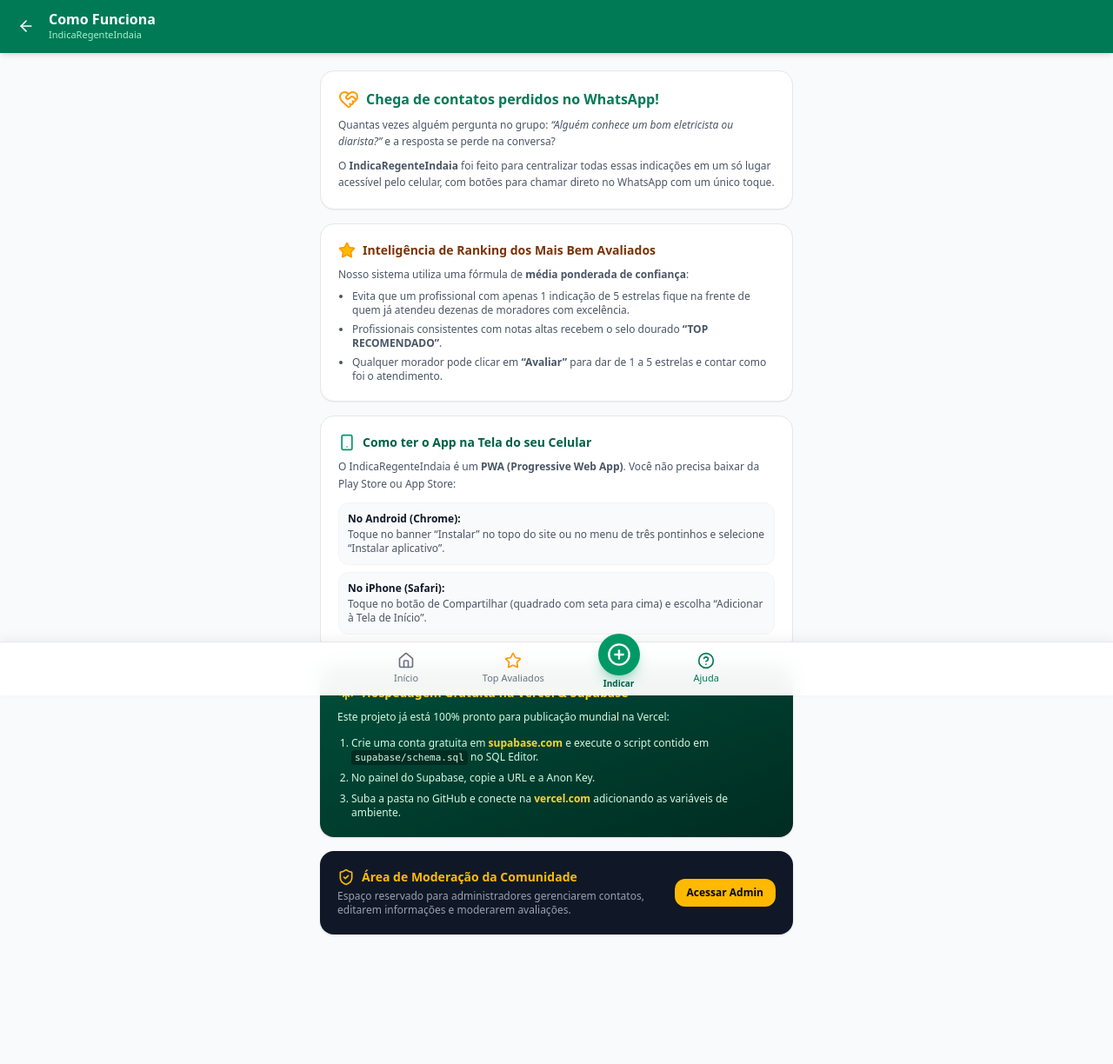
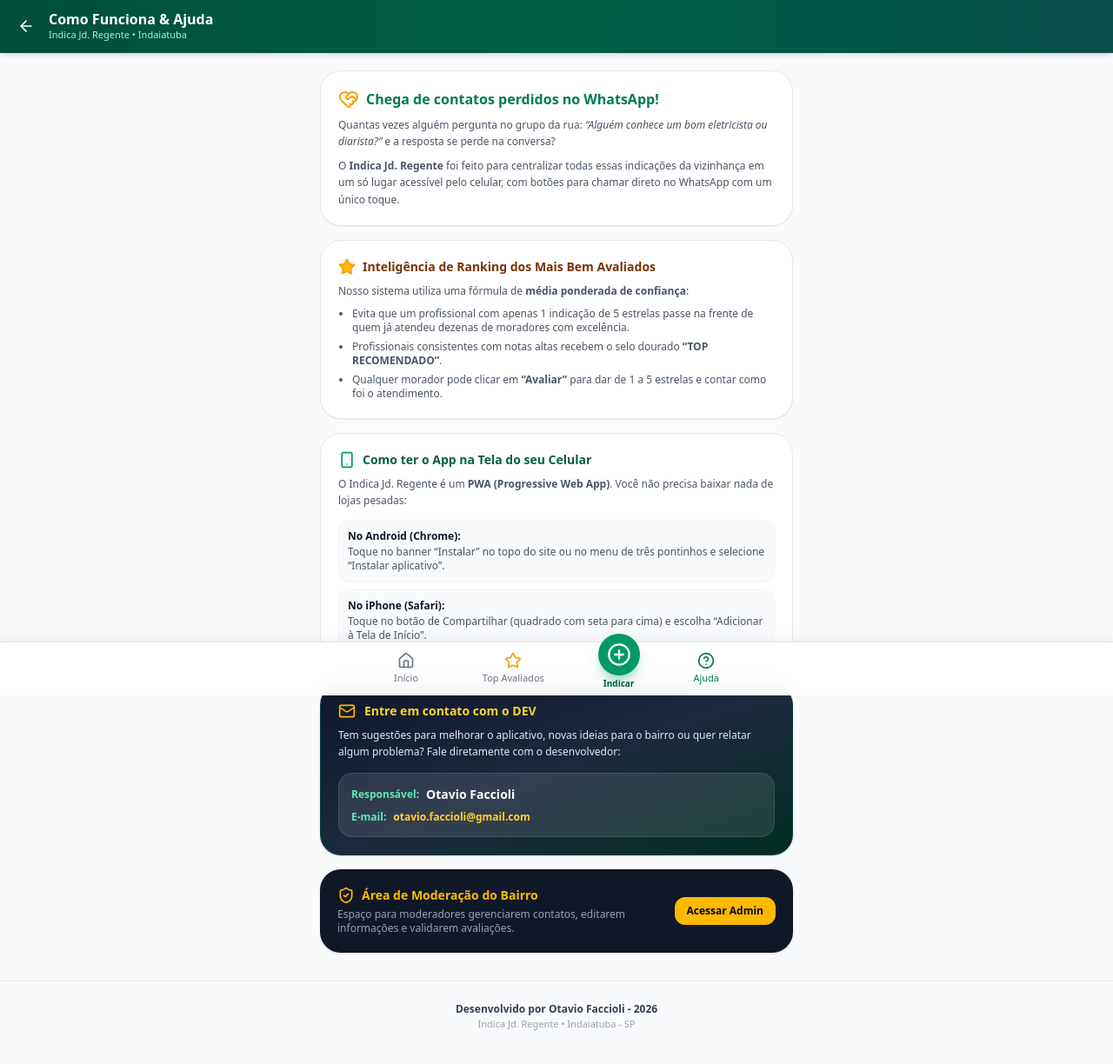
Before and after one commit to ofaccioli/indica-regente-indaia, a Next.js app: page /sobre in a window 1280 px wide. Shown: the top 1224 px of the page at 87% size. Before the commit the page ends 1155 px from the top, so only its background shows below. Built offline with nearby package versions, Linux system fonts and the light colour scheme.

Commit message:
feat: adicionar contato do DEV Otavio Faccioli e rodape Desenvolvido por Otavio Faccioli - 2026

```diff
--- a/src/app/page.tsx
+++ b/src/app/page.tsx
@@ -433,6 +433,16 @@ export default function Home() {
         onClose={() => setModalDivulgacaoAberto(false)}
       />
 
+      {/* Footer */}
+      <footer className="w-full text-center py-6 text-xs text-gray-500 border-t border-gray-200/70 mt-8 mb-4">
+        <p className="font-semibold text-gray-700">
+          Desenvolvido por Otavio Faccioli - 2026
+        </p>
+        <p className="text-[11px] text-gray-400 mt-0.5">
+          Indica Jd. Regente • Indaiatuba - SP
+        </p>
+      </footer>
+
       {/* Barra de Navegação Inferior Mobile */}
       <BottomNav
         onFiltroTopAvaliados={() => setOrdenacao("melhores")}
--- a/src/app/sobre/page.tsx
+++ b/src/app/sobre/page.tsx
@@ -4,52 +4,51 @@ import React from "react";
 import Link from "next/link";
 import {
   ArrowLeft,
-  Sparkles,
   Smartphone,
   Star,
   ShieldCheck,
-  Share2,
-  Database,
-  CloudUpload,
   HeartHandshake,
+  Mail,
+  Code,
 } from "lucide-react";
 import { BottomNav } from "@/components/BottomNav";
 
 export default function SobrePage() {
   return (
-    <div className="min-h-screen bg-gray-50 pb-20">
+    <div className="min-h-screen bg-gray-50 pb-20 flex flex-col justify-between">
+      <div>
         {/* Header */}
-      <header className="sticky top-0 z-20 bg-emerald-700 text-white px-4 py-3 shadow-md flex items-center gap-3">
+        <header className="sticky top-0 z-20 bg-gradient-to-r from-emerald-900 via-emerald-800 to-teal-900 text-white px-4 py-3 shadow-md flex items-center gap-3">
           <Link
             href="/"
-          className="p-1 rounded-full hover:bg-emerald-800 transition-colors"
+            className="p-1 rounded-full hover:bg-emerald-800/80 transition-colors"
             aria-label="Voltar para a página inicial"
           >
             <ArrowLeft className="w-5 h-5" />
           </Link>
           <div>
-          <h1 className="text-base font-bold leading-tight">Como Funciona</h1>
-          <p className="text-[11px] text-emerald-200">IndicaRegenteIndaia</p>
+            <h1 className="text-base font-bold leading-tight">Como Funciona & Ajuda</h1>
+            <p className="text-[11px] text-emerald-200">Indica Jd. Regente • Indaiatuba</p>
           </div>
         </header>
 
         <main className="max-w-xl mx-auto px-4 pt-5 space-y-4">
           {/* Banner Missão */}
-        <div className="bg-white rounded-2xl p-5 border border-gray-200 shadow-2xs">
+          <div className="bg-white rounded-3xl p-5 border border-gray-200 shadow-2xs">
             <div className="flex items-center gap-2 text-emerald-700 font-bold text-base mb-2">
               <HeartHandshake className="w-6 h-6 text-amber-500" />
               <h2>Chega de contatos perdidos no WhatsApp!</h2>
             </div>
             <p className="text-xs text-gray-600 leading-relaxed">
-            Quantas vezes alguém pergunta no grupo: <em>&ldquo;Alguém conhece um bom eletricista ou diarista?&rdquo;</em> e a resposta se perde na conversa?
+              Quantas vezes alguém pergunta no grupo da rua: <em>&ldquo;Alguém conhece um bom eletricista ou diarista?&rdquo;</em> e a resposta se perde na conversa?
             </p>
             <p className="text-xs text-gray-600 leading-relaxed mt-2">
-            O <strong>IndicaRegenteIndaia</strong> foi feito para centralizar todas essas indicações em um só lugar acessível pelo celular, com botões para chamar direto no WhatsApp com um único toque.
+              O <strong>Indica Jd. Regente</strong> foi feito para centralizar todas essas indicações da vizinhança em um só lugar acessível pelo celular, com botões para chamar direto no WhatsApp com um único toque.
             </p>
           </div>
 
           {/* Como funciona a Inteligência */}
-        <div className="bg-white rounded-2xl p-5 border border-gray-200 shadow-2xs">
+          <div className="bg-white rounded-3xl p-5 border border-gray-200 shadow-2xs">
             <div className="flex items-center gap-2 text-amber-900 font-bold text-sm mb-2">
               <Star className="w-5 h-5 text-amber-500 fill-amber-400" />
               <h3>Inteligência de Ranking dos Mais Bem Avaliados</h3>
@@ -59,7 +58,7 @@ export default function SobrePage() {
             </p>
             <ul className="text-xs text-gray-600 space-y-1.5 mt-2 list-disc pl-4">
               <li>
-              Evita que um profissional com apenas 1 indicação de 5 estrelas fique na frente de quem já atendeu dezenas de moradores com excelência.
+                Evita que um profissional com apenas 1 indicação de 5 estrelas passe na frente de quem já atendeu dezenas de moradores com excelência.
               </li>
               <li>
                 Profissionais consistentes com notas altas recebem o selo dourado <strong>&ldquo;TOP RECOMENDADO&rdquo;</strong>.
@@ -71,13 +70,13 @@ export default function SobrePage() {
           </div>
 
           {/* Como instalar no Celular (PWA) */}
-        <div className="bg-white rounded-2xl p-5 border border-gray-200 shadow-2xs">
+          <div className="bg-white rounded-3xl p-5 border border-gray-200 shadow-2xs">
             <div className="flex items-center gap-2 text-emerald-800 font-bold text-sm mb-2">
               <Smartphone className="w-5 h-5 text-emerald-600" />
               <h3>Como ter o App na Tela do seu Celular</h3>
             </div>
             <p className="text-xs text-gray-600 leading-relaxed">
-            O IndicaRegenteIndaia é um <strong>PWA (Progressive Web App)</strong>. Você não precisa baixar da Play Store ou App Store:
+              O Indica Jd. Regente é um <strong>PWA (Progressive Web App)</strong>. Você não precisa baixar nada de lojas pesadas:
             </p>
             <div className="mt-3 space-y-2 text-xs">
               <div className="bg-gray-50 p-2.5 rounded-xl border border-gray-100">
@@ -95,47 +94,62 @@ export default function SobrePage() {
             </div>
           </div>
 
-        {/* Deploy na Vercel e Supabase */}
-        <div className="bg-gradient-to-br from-emerald-900 to-emerald-950 text-white rounded-2xl p-5 shadow-sm">
-          <div className="flex items-center gap-2 text-amber-300 font-bold text-sm mb-2">
-            <CloudUpload className="w-5 h-5" />
-            <h3>Hospedagem Gratuita na Vercel & Supabase</h3>
+          {/* Entre em Contato com o DEV */}
+          <div className="bg-gradient-to-br from-slate-900 via-slate-800 to-emerald-950 text-white rounded-3xl p-5 shadow-sm border border-emerald-700/30">
+            <div className="flex items-center gap-2.5 text-amber-300 font-bold text-sm mb-2">
+              <Mail className="w-5 h-5 text-amber-400" />
+              <h3>Entre em contato com o DEV</h3>
             </div>
-          <p className="text-xs text-emerald-100 leading-relaxed">
-            Este projeto já está 100% pronto para publicação mundial na Vercel:
+            <p className="text-xs text-slate-200 leading-relaxed mb-3.5">
+              Tem sugestões para melhorar o aplicativo, novas ideias para o bairro ou quer relatar algum problema? Fale diretamente com o desenvolvedor:
             </p>
-          <ol className="text-xs text-emerald-100 space-y-2 mt-3 list-decimal pl-4">
-            <li>
-              Crie uma conta gratuita em <span className="text-amber-300 font-semibold">supabase.com</span> e execute o script contido em <code className="bg-emerald-950 px-1 py-0.5 rounded text-[11px]">supabase/schema.sql</code> no SQL Editor.
-            </li>
-            <li>
-              No painel do Supabase, copie a URL e a Anon Key.
-            </li>
-            <li>
-              Suba a pasta no GitHub e conecte na <span className="text-amber-300 font-semibold">vercel.com</span> adicionando as variáveis de ambiente.
-            </li>
-          </ol>
+            <div className="bg-white/10 rounded-2xl p-3.5 border border-white/10 space-y-2 text-xs">
+              <div className="flex items-center gap-2">
+                <span className="text-emerald-300 font-semibold">Responsável:</span>
+                <strong className="text-white text-sm">Otavio Faccioli</strong>
+              </div>
+              <div className="flex items-center gap-2 flex-wrap">
+                <span className="text-emerald-300 font-semibold">E-mail:</span>
+                <a
+                  href="mailto:otavio.faccioli@gmail.com"
+                  className="text-amber-300 hover:text-amber-200 hover:underline font-bold transition-colors"
+                >
+                  otavio.faccioli@gmail.com
+                </a>
+              </div>
+            </div>
           </div>
 
           {/* Área de Moderação Administrativa */}
-        <div className="bg-gray-900 text-white rounded-2xl p-5 shadow-sm flex items-center justify-between gap-4">
+          <div className="bg-gray-900 text-white rounded-3xl p-5 shadow-sm flex items-center justify-between gap-4">
             <div>
               <div className="flex items-center gap-2 text-amber-400 font-bold text-sm mb-1">
                 <ShieldCheck className="w-5 h-5" />
-              <h3>Área de Moderação da Comunidade</h3>
+                <h3>Área de Moderação do Bairro</h3>
               </div>
               <p className="text-xs text-gray-400">
-              Espaço reservado para administradores gerenciarem contatos, editarem informações e moderarem avaliações.
+                Espaço para moderadores gerenciarem contatos, editarem informações e validarem avaliações.
               </p>
             </div>
             <Link
               href="/admin/login"
-            className="px-3.5 py-2 rounded-xl bg-amber-400 hover:bg-amber-300 text-gray-950 font-bold text-xs whitespace-nowrap shadow transition-all active:scale-95"
+              className="px-3.5 py-2 rounded-xl bg-amber-400 hover:bg-amber-300 text-gray-950 font-bold text-xs whitespace-nowrap shadow-xs transition-all active:scale-95"
             >
               Acessar Admin
             </Link>
           </div>
         </main>
+      </div>
+
+      {/* Footer */}
+      <footer className="w-full text-center py-6 text-xs text-gray-500 border-t border-gray-200/70 mt-8">
+        <p className="font-semibold text-gray-700">
+          Desenvolvido por Otavio Faccioli - 2026
+        </p>
+        <p className="text-[11px] text-gray-400 mt-0.5">
+          Indica Jd. Regente • Indaiatuba - SP
+        </p>
+      </footer>
 
       <BottomNav />
     </div>
```
Lines whose indentation alone changed are shown as unchanged.
